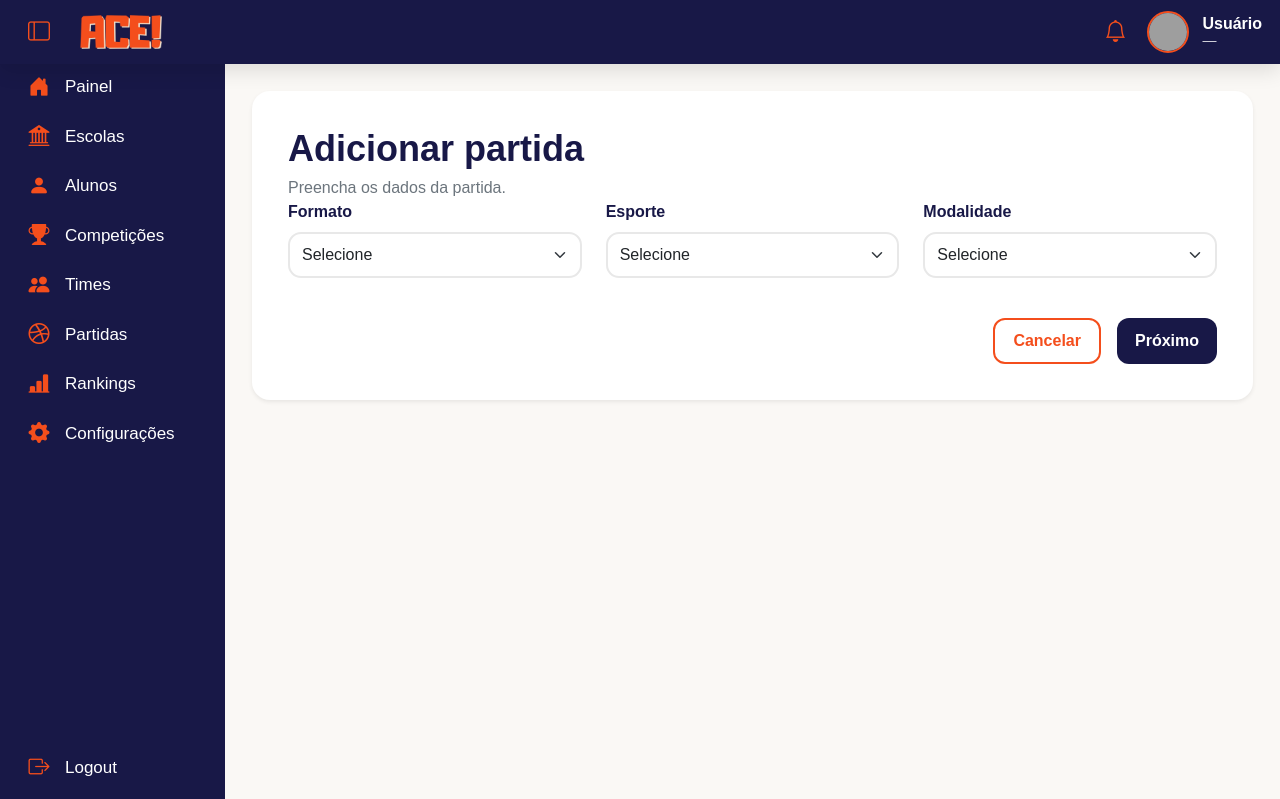
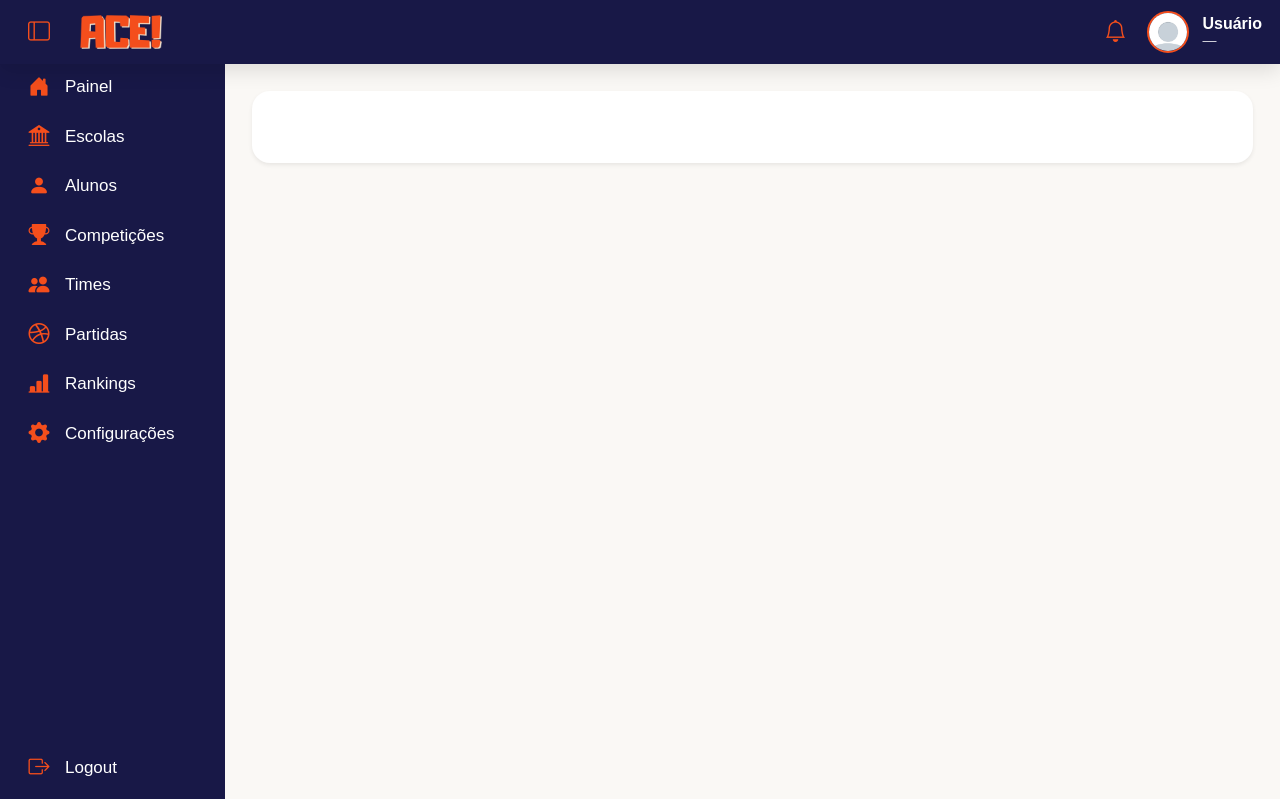
Before and after one commit to Joao-Okabe/ACE, a PHP site: template app/Views/partida/criar.php in a window 1280 px wide. Shown: the top 799 px of the page. Run offline with PHP 8.4, Linux system fonts and the light colour scheme; the template is opened without the code that fills it, so the values that code supplies are empty; grey boxes are pictures that could not be loaded.

Commit message:
Edição de Criar partida

```diff
--- a/app/Views/partida/criar.php
+++ b/app/Views/partida/criar.php
@@ -2,11 +2,7 @@
 
 $dados = $dados ?? [];
 $valor = static fn (string $campo): string => htmlspecialchars($dados[$campo] ?? '', ENT_QUOTES, 'UTF-8');
-// 1 parte
-$formatos = $formatos ?? [];
-$esportes = $esportes ?? [];
-$modalidades = $modalidades ?? [];
-// 2 parte
+
 $times = $times ?? [];
 
 $idPartida = $idPartida ?? [];
@@ -42,112 +38,7 @@ $idPartida = $idPartida ?? [];
     <div class="card form-card shadow-sm">
 
         <form action="/partidas" method="POST" enctype="multipart/form-data">
-            <input type="hidden" name="id_competicao" value="<?= htmlspecialchars($idCompeticao ?? 0, ENT_QUOTES, 'UTF-8') ?>">
-            <div id="etapa1">
-                <h4 class="form-title">Adicionar partida</h4>
-                <p class="form-subtitle">
-                    Preencha os dados da partida.
-                </p>
 
-                <div class="row">
-                    <div class="col-md-4 mb-3">
-                        <label for="formato" class="form-label">Formato</label>
-
-                        <select id="formato" name="formato" class="form-select form-input" required>
-                            <option value="">Selecione</option>
-                            <?php foreach ($formatos as $formato): ?>
-                                <option value="<?= htmlspecialchars($formato['cd_formato']) ?>" <?= ($valor('formato') == $formato['cd_formato']) ? 'selected' : '' ?>><?= htmlspecialchars($formato['nm_formato']) ?></option>
-                            <?php endforeach; ?>
-                        </select>
-                    </div>
-
-                    <div class="col-md-4 mb-3">
-                        <label for="esporte" class="form-label">Esporte</label>
-
-                        <select id="esporte" name="esporte" class="form-select form-input" required>
-                            <option value="">Selecione</option>
-                            <?php foreach ($esportes as $esporte): ?>
-                                <option value="<?= htmlspecialchars($esporte['cd_esporte']) ?>" <?= ($valor('esporte') == $esporte['cd_esporte']) ? 'selected' : '' ?>><?= htmlspecialchars($esporte['nm_esporte']) ?></option>
-                            <?php endforeach; ?>
-                        </select>
-                    </div>
-
-                    <div class="col-md-4 mb-3">
-                        <label for="modalidade" class="form-label">Modalidade</label>
-                        <select id="modalidade" name="modalidade" class="form-select form-input" required>
-                            <option value="">Selecione</option>
-                            <?php foreach ($modalidades as $modalidade): ?>
-                                <option value="<?= htmlspecialchars($modalidade['cd_modalidade']) ?>" <?= ($valor('modalidade') == $modalidade['cd_modalidade']) ? 'selected' : '' ?>><?= htmlspecialchars(($modalidade['ds_restr_genero'] ?? '') . ' / ' . ($modalidade['ds_restr_idade'] ?? '')) ?></option>
-                            <?php endforeach; ?>
-                        </select>
-                    </div>
-                </div>
-
-                <div class="actions full d-flex justify-content-end gap-3 mt-4">
-                    <a href="/competicoes/visualizar?id=<?= htmlspecialchars($idCompeticao ?? 0, ENT_QUOTES, 'UTF-8') ?>" class="btn btn-secondary">Cancelar</a>
-                    <button class="btn btn-laranja" type="button" id="btnProximo">Próximo</button>
-                </div>
-
-            </div>
-
-            <div id="etapa2" style="display: none;">
-                <h4 class="form-title">Informações da partida</h4>
-                <p class="form-subtitle">
-                    Preencha os dados da partida.
-                </p>
-
-                <div class="row">
-
-                    <div class="col-md-6 mb-3">
-                        <label for="timeCasa" class="form-label">Time 1</label>
-
-                        <select id="timeCasa" name="time_casa" class="form-select form-input" required>
-                            <option value="">Selecione o time</option>
-                            <?php foreach ($times as $time): ?>
-                                <option value="<?= htmlspecialchars($time['cd_time']) ?>" <?= ($valor('time') == $time['cd_time']) ? 'selected' : '' ?>><?= htmlspecialchars($time['nm_time']) ?></option>
-                            <?php endforeach; ?>
-                        </select>
-
-                    </div>
-
-                    <div class="col-md-6 mb-3">
-                        <label for="timeFora" class="form-label">Time 2</label>
-
-                        <select id="timeFora" name="time_fora" class="form-select form-input" required>
-                            <option value="">Selecione o time</option>
-                            <?php foreach ($times as $time): ?>
-                                <option value="<?= htmlspecialchars($time['cd_time']) ?>" <?= ($valor('time') == $time['cd_time']) ? 'selected' : '' ?>><?= htmlspecialchars($time['nm_time']) ?></option>
-                            <?php endforeach; ?>
-                        </select>
-
-                    </div>
-
-                    <div class="col-md-6 mb-3">
-                        <label for="dataPartida" class="form-label">Data da partida</label>
-                        <input type="date" id="dataPartida" name="data_partida" class="form-control form-input" required>
-                    </div>
-
-                    <div class="col-md-6 mb-3">
-                        <label for="horaPartida" class="form-label">Horário</label>
-                        <input type="time" id="horaPartida" name="hora_partida" class="form-control form-input" required>
-                    </div>
-
-                    <div class="col-md-6 mb-3">
-                        <label for="localPartida" class="form-label">Local</label>
-
-                        <input type="text" id="localPartida" name="local_partida" class="form-control form-input"  required>
-                    </div>
-
-                </div>
-
-                <div class="actions full d-flex justify-content-end gap-3 mt-4">
-
-                    <button type="button" class="btn btn-secondary" id="btnVoltar">Voltar</button>
-                    <button class="btn btn-laranja" type="submit">Adicionar partida</button>
-
-                </div>
-
-            </div>
         </form>
 
     </div>
```
